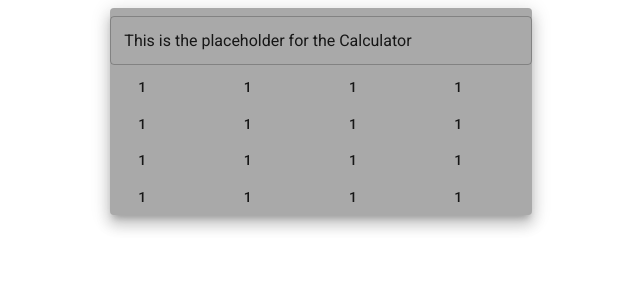
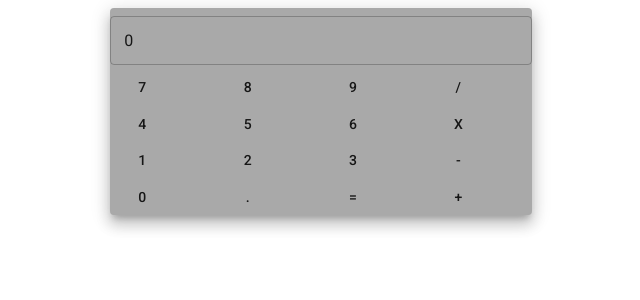
Before and after one commit to Stewart86/speed-coding-challenge-calculator, a React (Create React App) app: page / in a window 1280 px wide. Shown: the top 300 px of the page, without its empty margins (319-959 px from the left). Built offline with nearby package versions, Linux system fonts and the light colour scheme.

Commit message:
entering numbers with button

```diff
--- a/src/Calculator.js
+++ b/src/Calculator.js
@@ -7,68 +7,85 @@ export default class Calculator extends Component {
     prop: PropTypes
   };
 
+  state = {
+    numbers: "0"
+  };
+
+  handleNumbers = newNumber => {
+    console.log("test", newNumber);
+    if (this.state.numbers === "0") {
+      console.log("if 0");
+      this.setState({
+        numbers: `${newNumber}`
+      });
+    } else {
+         this.setState({
+      numbers: `${this.state.numbers}${newNumber}`
+    });
+    }
+
+  };
+
   render() {
     return (
       <Grid container>
         <Grid item sm />
         <Grid item sm>
-          <Paper
-          elevation={10}
-            style={{backgroundColor:"darkgray"}}>
+          <Paper elevation={10} style={{ backgroundColor: "darkgray" }}>
             <TextField
-              defaultValue="This is the placeholder for the Calculator"
+              value={this.state.numbers}
               margin="dense"
               variant="outlined"
               fullWidth
             />
             <Grid container>
               <Grid item sm={3}>
-                <Button>1</Button>
+                <Button onClick={() => this.handleNumbers(7)}>7</Button>
               </Grid>
               <Grid item sm={3}>
-                <Button>1</Button>
+                <Button onClick={() => this.handleNumbers(8)}>8</Button>
               </Grid>
               <Grid item sm={3}>
-                <Button>1</Button>
+                <Button onClick={() => this.handleNumbers(9)}>9</Button>
               </Grid>
               <Grid item sm={3}>
-                <Button>1</Button>
+                <Button>/</Button>
               </Grid>
               <Grid item sm={3}>
-                <Button>1</Button>
+                <Button onClick={() => this.handleNumbers(4)}>4</Button>
               </Grid>
               <Grid item sm={3}>
-                <Button>1</Button>
+                <Button onClick={() => this.handleNumbers(5)}>5</Button>
               </Grid>
               <Grid item sm={3}>
-                <Button>1</Button>
+                <Button onClick={() => this.handleNumbers(6)}>6</Button>
               </Grid>
               <Grid item sm={3}>
-                <Button>1</Button>
+                <Button>X</Button>
               </Grid>
               <Grid item sm={3}>
-                <Button>1</Button>
+                <Button onClick={() => this.handleNumbers(1)}>1</Button>
               </Grid>
               <Grid item sm={3}>
-                <Button>1</Button>
+                <Button onClick={() => this.handleNumbers(2)}>2</Button>
               </Grid>
               <Grid item sm={3}>
-                <Button>1</Button>
+                <Button onClick={() => this.handleNumbers(3)}>3</Button>
               </Grid>
               <Grid item sm={3}>
-                <Button>1</Button>
+                <Button>-</Button>
               </Grid>
               <Grid item sm={3}>
-                <Button>1</Button>
+                <Button onClick={() => this.handleNumbers(0)}>0</Button>
               </Grid>
               <Grid item sm={3}>
-                <Button>1</Button>
+                <Button>.</Button>
               </Grid>
               <Grid item sm={3}>
-                <Button>1</Button>
+                <Button>=</Button>
               </Grid>
               <Grid item sm={3}>
-                <Button>1</Button>
+                <Button>+</Button>
               </Grid>
             </Grid>
           </Paper>
```
